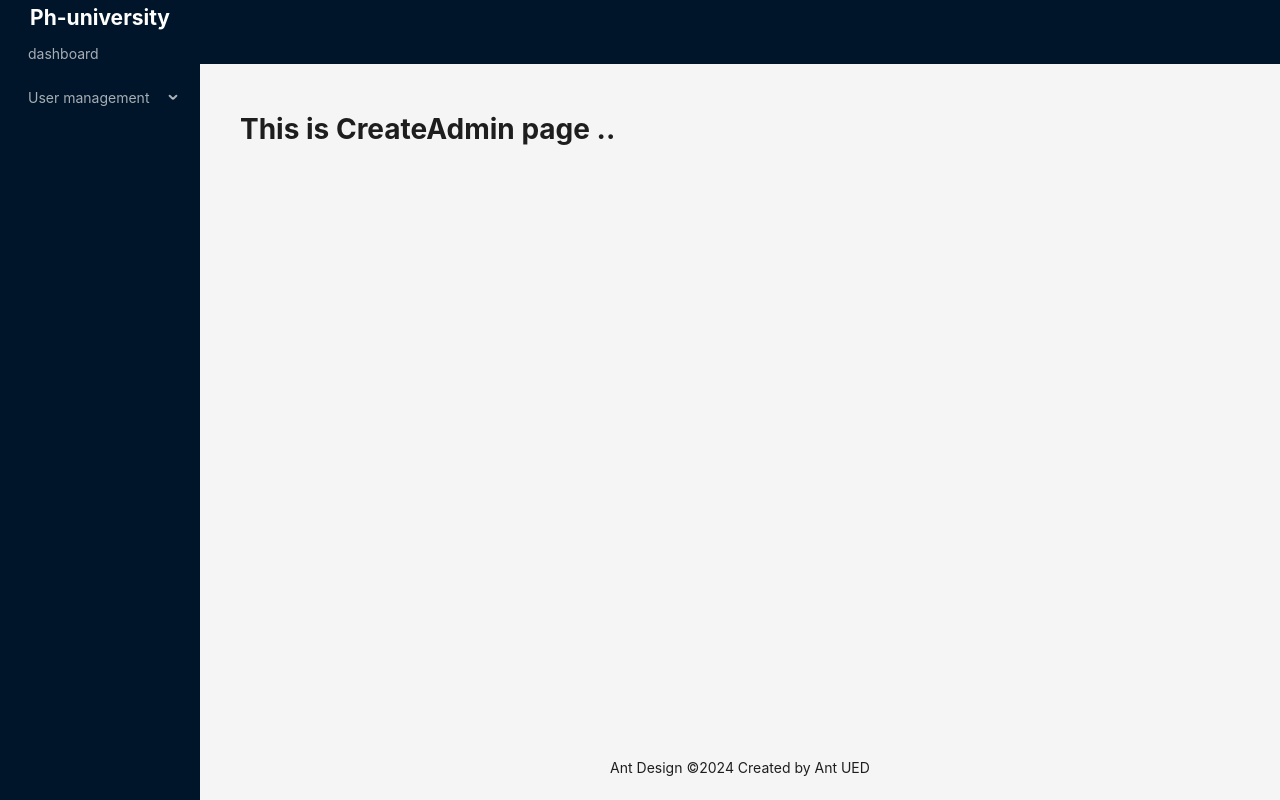
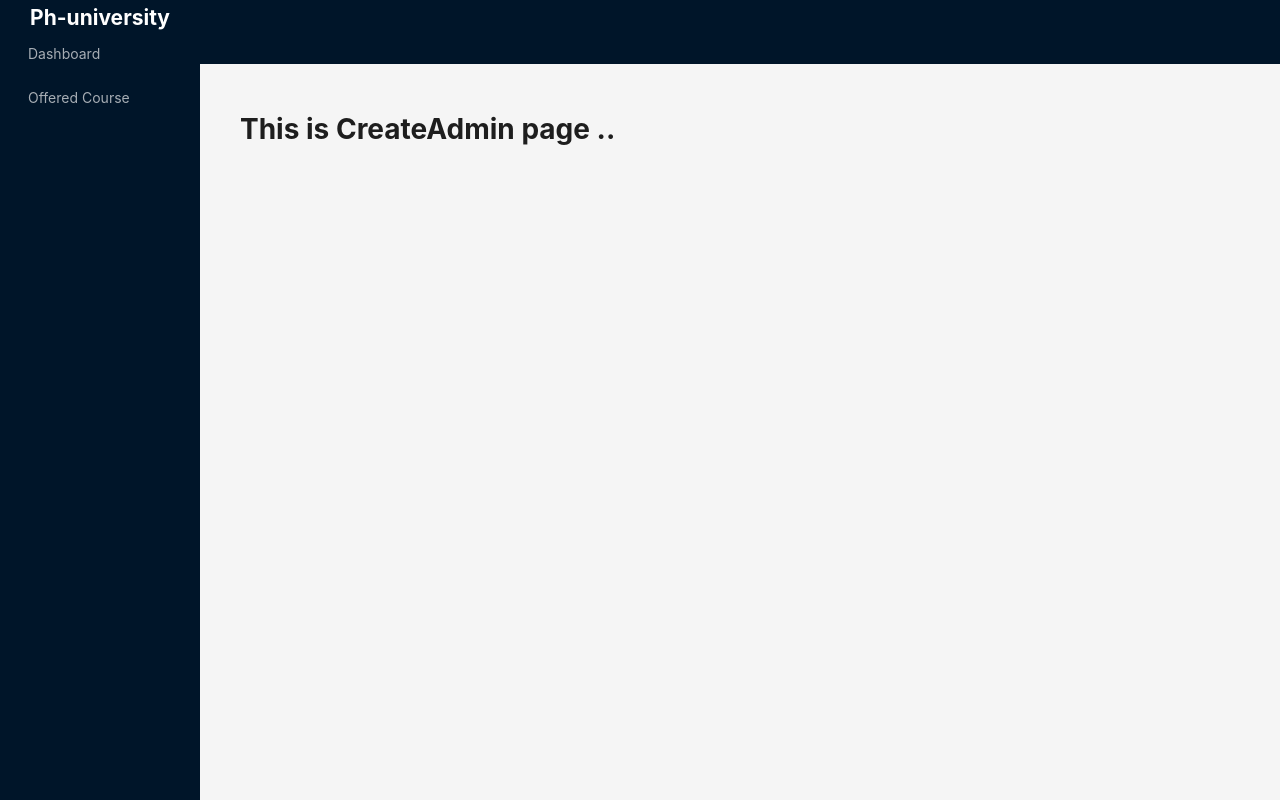
Before and after one commit to Naymul-NN/University-manage-client, a React (Vite) app: page /admin/create-admin in a window 1280 px wide. Built offline with nearby package versions, Linux system fonts and the light colour scheme.

Commit message:
role based sidebar add

```diff
--- a/src/components/layout/Mainlayout.tsx
+++ b/src/components/layout/Mainlayout.tsx
@@ -1,30 +1,13 @@
-import { Layout, Menu } from 'antd';
-import {  Outlet } from 'react-router-dom';
-import { sideBarRoutes } from '../../utils/SidebarItemGenerator';
-import { adminpaths } from '../../routes/Admin.routes';
-// import { adminSidebarItems } from '../../routes/Admin.routes';
+import { Layout } from 'antd';
+import { Outlet } from 'react-router-dom';
+import Sidebar from './Sidebar';
 
-
-const { Header, Content, Footer, Sider } = Layout;
-
+const { Header, Content} = Layout;
 
 const Mainlayout = () => {
-    return (
-        <Layout style={{height: '100vh'}}>
-      <Sider
-        breakpoint="lg"
-        collapsedWidth="0"
-        onBreakpoint={(broken) => {
-          console.log(broken);
-        }}
-        onCollapse={(collapsed, type) => {
-          console.log(collapsed, type);
-        }}
-      >
-        <div className="demo-logo-vertical" />
-        <h1 style={{color: "white", display: "flex" ,paddingTop:'5px', justifyContent: "center" , alignItems: "center"}}> Ph-university</h1>
-        <Menu style={{color: 'white'}} theme="dark" mode="inline" defaultSelectedKeys={['4']} items={sideBarRoutes(adminpaths,'admin')} />
-      </Sider>
+  return (
+    <Layout style={{ height: '100vh' }}>
+      <Sidebar></Sidebar>
       <Layout>
         <Header style={{ padding: 0 }} />
         <Content style={{ margin: '24px 16px 0' }}>
@@ -32,20 +15,14 @@ const Mainlayout = () => {
             style={{
               padding: 24,
               minHeight: 360,
-
-
             }}
           >
-          <Outlet/>
+            <Outlet />
           </div>
-
         </Content>
-        <Footer style={{ textAlign: 'center' }}>
-          Ant Design ©{new Date().getFullYear()} Created by Ant UED
-        </Footer>
       </Layout>
     </Layout>
-    );
+  );
 };
 
 export default Mainlayout;
--- /dev/null
+++ b/src/components/layout/Sidebar.tsx
@@ -0,0 +1,47 @@
+import { Layout, Menu } from 'antd';
+import { sideBarRoutes } from '../../utils/SidebarItemGenerator';
+import { adminpaths } from '../../routes/Admin.routes';
+import { facultyPaths } from '../../routes/Faculty.routes';
+import { studentPaths } from '../../routes/Student.routes';
+const {  Sider } = Layout;
+
+const userRole ={
+    ADMIN : "admin",
+    FACULTY : "faculty",
+    STUDENT : "student",
+}
+
+const Sidebar = () => {
+
+    const role = 'student';
+    let sidebarItems;
+
+    switch (role) {
+      case userRole.ADMIN:
+        sidebarItems = sideBarRoutes(adminpaths, userRole.ADMIN);
+        break;
+      case userRole.FACULTY:
+        sidebarItems = sideBarRoutes(facultyPaths, userRole.FACULTY);
+        break;
+      case userRole.STUDENT:
+        sidebarItems = sideBarRoutes(studentPaths, userRole.STUDENT);
+        break;
+
+      default:
+        break;
+    }
+
+return (
+    <Sider
+        breakpoint="lg"
+        collapsedWidth="0"
+
+      >
+        <div className="demo-logo-vertical" />
+        <h1 style={{ color: "white", display: "flex", paddingTop: '5px', justifyContent: "center", alignItems: "center" }}> Ph-university</h1>
+        <Menu style={{ color: 'white' }} theme="dark" mode="inline" defaultSelectedKeys={['4']} items={ sidebarItems} />
+      </Sider>
+);
+};
+
+export default Sidebar;
--- /dev/null
+++ b/src/pages/faculty/FacultyDashboard.tsx
@@ -0,0 +1,10 @@
+
+const FacultyDashboard = () => {
+return (
+     <div>
+          <h1> This is FacultyDashboard page .. </h1>
+     </div>
+);
+};
+
+export default FacultyDashboard;
--- /dev/null
+++ b/src/pages/faculty/OfferdCourse.tsx
@@ -0,0 +1,10 @@
+
+const OfferdCourse = () => {
+return (
+     <div>
+          <h1> This is OfferdCourse page .. </h1>
+     </div>
+);
+};
+
+export default OfferdCourse;
--- /dev/null
+++ b/src/pages/student/OfferedCourse.tsx
@@ -0,0 +1,10 @@
+
+const OfferedCourse = () => {
+return (
+     <div>
+          <h1> This is OfferedCourse page .. </h1>
+     </div>
+);
+};
+
+export default OfferedCourse;
--- /dev/null
+++ b/src/pages/student/StudentDashboard.tsx
@@ -0,0 +1,10 @@
+
+const StudentDashboard = () => {
+return (
+     <div>
+          <h1> This is StudentDashboard page .. </h1>
+     </div>
+);
+};
+
+export default StudentDashboard;
--- /dev/null
+++ b/src/routes/Faculty.routes.tsx
@@ -0,0 +1,16 @@
+import FacultyDashboard from "../pages/faculty/FacultyDashboard";
+import OfferdCourse from "../pages/faculty/OfferdCourse";
+
+
+export const facultyPaths = [
+    {
+      name: 'Dashboard',
+      path: 'dashboard',
+      element: <FacultyDashboard />,
+    },
+    {
+      name: 'Offered Course',
+      path: 'offered-course',
+      element: <OfferdCourse />,
+    },
+  ];
--- /dev/null
+++ b/src/routes/Student.routes.tsx
@@ -0,0 +1,16 @@
+import OfferedCourse from "../pages/student/OfferedCourse";
+import StudentDashboard from "../pages/student/StudentDashboard";
+
+
+export const studentPaths = [
+    {
+      name: 'Dashboard',
+      path: 'dashboard',
+      element: <StudentDashboard />,
+    },
+    {
+      name: 'Offered Course',
+      path: 'offered-course',
+      element: <OfferedCourse/>,
+    },
+  ];
```
Also changed, not shown: src/routes/Admin.routes.tsx (+0 -28 lines), src/routes/Router.tsx (+4 -5 lines), src/utils/routeGenerator.ts (+0 -7 lines).
